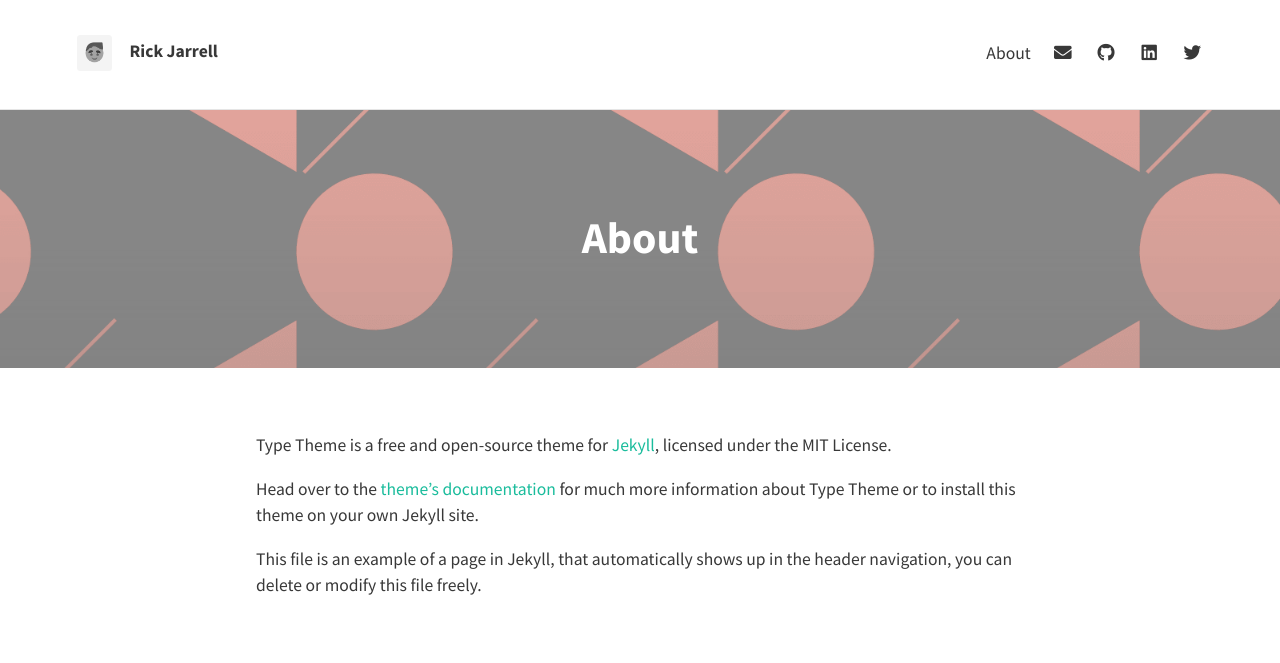
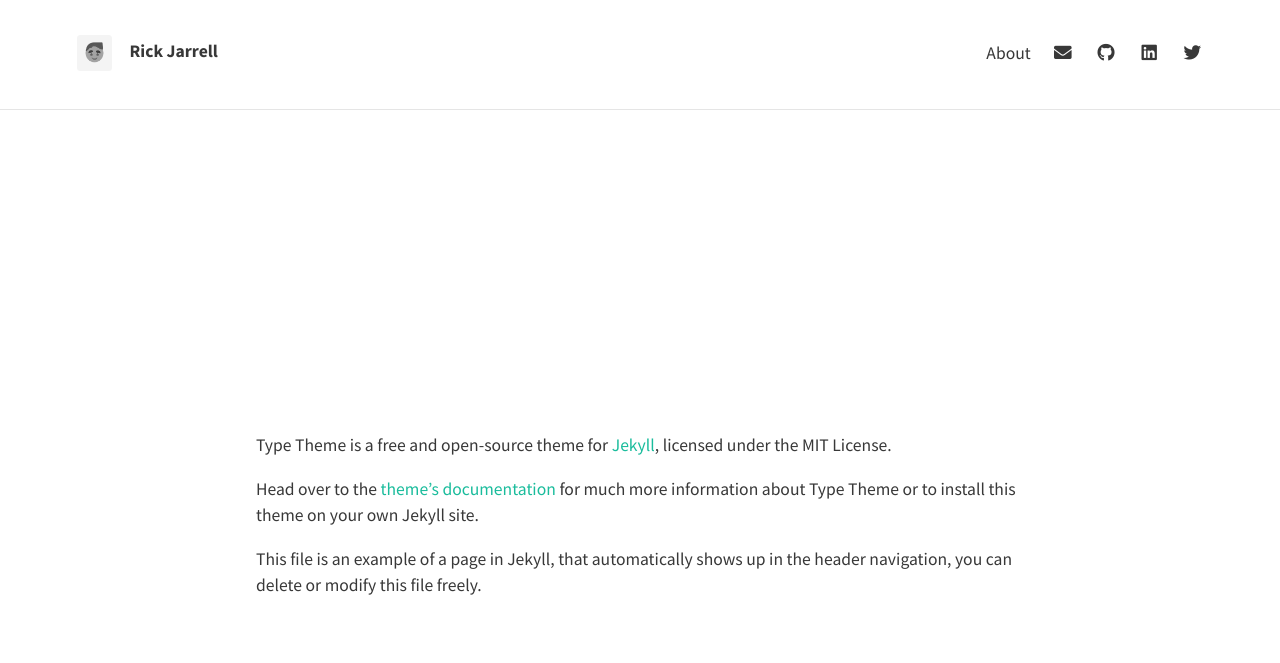
Before and after one commit to rickjarrell/blerg, a Jekyll site: the page built from about.md, in a window 1280 px wide. Shown: the top 663 px of the page. Built offline with Jekyll 4.4.1, drawn with Linux system fonts in a browser that asks for light colours; nearby versions of some CDN libraries.

Commit message:
Update page.html

```diff
--- a/_layouts/page.html
+++ b/_layouts/page.html
@@ -2,7 +2,7 @@
 layout: default
 ---
 <article {% if page.feature-img %}class="feature-image"{% endif %}>
-  <header style="background-image: url('{{ site.baseurl }}/{{ page.feature-img }}')">
+  <header>
     <h1 class="title">{{ page.feature-title | default: page.title }}</h1>
     {% if page.subtitle %}<h2 class="subtitle">{{ page.subtitle }}</h2>{% endif %}
   </header>
```
